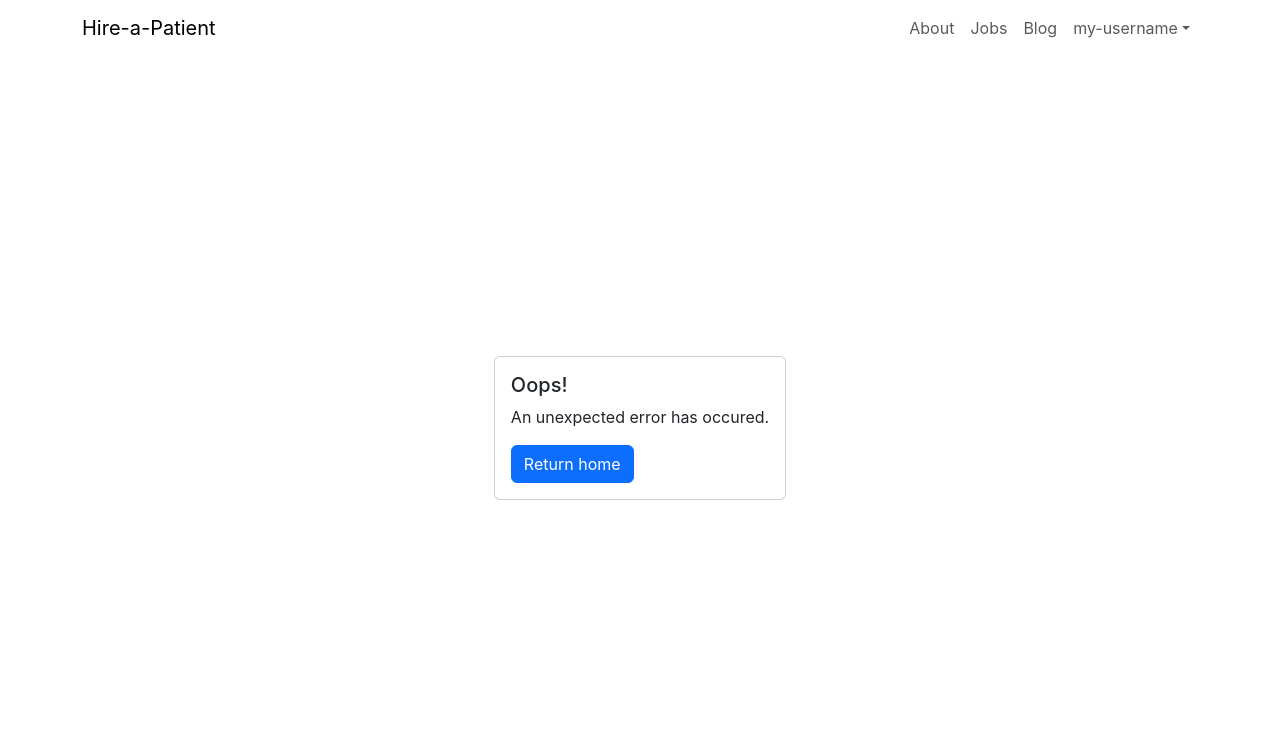
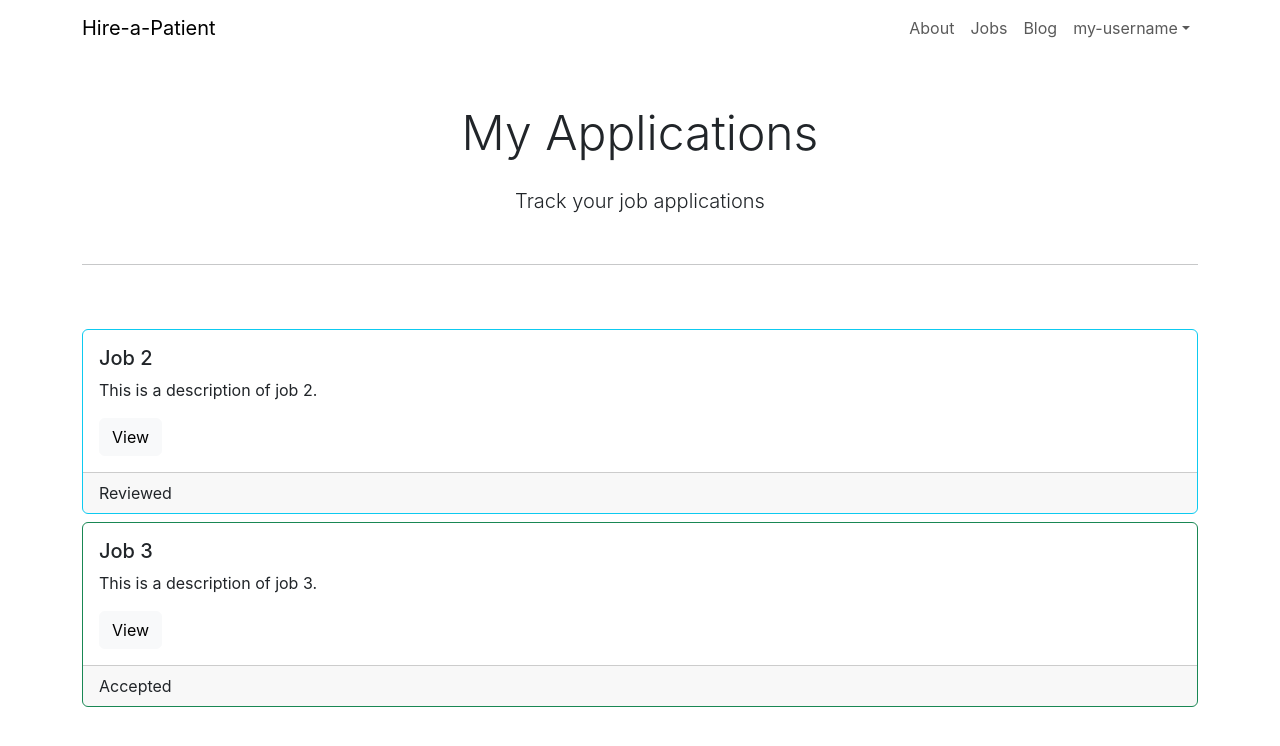
Before and after one commit to hansstanley/kidney-works, a React (Create React App) app: page /my-apps in a window 1280 px wide. Shown: the top 746 px of the page. Built offline with nearby package versions, Linux system fonts and the light colour scheme; no server answers.

Commit message:
Add page for applied jobs

```diff
--- a/src/App.tsx
+++ b/src/App.tsx
@@ -16,6 +16,8 @@ import {
   loadOne as oneJobLoader,
 } from './features/job/loaders';
 import AboutPage from './pages/AboutPage';
+import JobAppsPage from './pages/JobAppsPage';
+import { loader as jobAppsPageLoader } from './pages/JobAppsPage/JobAppsPage';
 
 const router = createBrowserRouter([
   { path: NAV_LINKS.HOME, element: <HomePage />, errorElement: <ErrorPage /> },
@@ -26,9 +28,14 @@ const router = createBrowserRouter([
     element: <JobDetailPage />,
     loader: oneJobLoader,
   },
+  {
+    path: NAV_LINKS.JOBS_APPLIED,
+    element: <JobAppsPage />,
+    loader: jobAppsPageLoader,
+  },
   { path: NAV_LINKS.BLOG, element: <BlogPage /> },
   { path: NAV_LINKS.PROFILE, element: <ProfilePage /> },
-  { path: NAV_LINKS.ABOUT, element: <AboutPage />},
+  { path: NAV_LINKS.ABOUT, element: <AboutPage /> },
 ]);
 
 function App() {
--- a/src/features/job/loaders.ts
+++ b/src/features/job/loaders.ts
@@ -1,4 +1,5 @@
 import { LoaderFunctionArgs } from 'react-router-dom';
+import AppJobApplication from '../../types/job-application.app';
 import AppJob from '../../types/job.app';
 
 const jobs: AppJob[] = [
@@ -22,6 +23,11 @@ const jobs: AppJob[] = [
   },
 ];
 
+const jobStatuses: AppJobApplication[] = [
+  { jobId: 2, status: 'reviewed' },
+  { jobId: 3, status: 'accepted' },
+];
+
 export async function loadOne({ params }: LoaderFunctionArgs) {
   const jobId = parseInt(params.jobId || '');
   if (isNaN(jobId)) {
@@ -33,3 +39,11 @@ export async function loadOne({ params }: LoaderFunctionArgs) {
 export async function loadAll() {
   return jobs;
 }
+
+export async function loadApplied() {
+  return jobs.filter((j) => jobStatuses.map((s) => s.jobId).includes(j.id));
+}
+
+export async function loadAppliedStatuses() {
+  return jobStatuses;
+}
--- /dev/null
+++ b/src/pages/JobAppsPage/JobAppsPage.tsx
@@ -0,0 +1,31 @@
+import { Container } from 'react-bootstrap';
+import { useLoaderData } from 'react-router-dom';
+import PageHero from '../../components/PageHero';
+import { loadApplied, loadAppliedStatuses } from '../../features/job/loaders';
+import AppJobApplication from '../../types/job-application.app';
+import AppJob from '../../types/job.app';
+import { JobsList } from '../JobsPage';
+
+export interface JobAppsPageData {
+  jobs: AppJob[];
+  apps: AppJobApplication[];
+}
+
+export async function loader(): Promise<JobAppsPageData> {
+  const [jobs, apps] = await Promise.all([
+    loadApplied(),
+    loadAppliedStatuses(),
+  ]);
+  return { jobs, apps };
+}
+
+export default function JobAppsPage() {
+  const { jobs, apps } = useLoaderData() as JobAppsPageData;
+
+  return (
+    <Container>
+      <PageHero title="My Applications" tagline="Track your job applications" />
+      <JobsList jobs={jobs} appliedStatuses={apps} hideActions />
+    </Container>
+  );
+}
--- /dev/null
+++ b/src/pages/JobAppsPage/index.ts
@@ -0,0 +1,3 @@
+import JobAppsPage from './JobAppsPage';
+
+export default JobAppsPage;
--- a/src/pages/JobsPage/JobsList.tsx
+++ b/src/pages/JobsPage/JobsList.tsx
@@ -1,20 +1,50 @@
 import { useMemo } from 'react';
-import { Button, ButtonGroup, Card } from 'react-bootstrap';
+import { Button, ButtonGroup, Card, Stack } from 'react-bootstrap';
+import AppJobApplication, {
+  AppJobStatus,
+} from '../../types/job-application.app';
 import AppJob from '../../types/job.app';
 import { NAV_LINKS } from '../../utils/constants';
 
 export interface JobsListProps {
   jobs?: AppJob[];
+  hideActions?: boolean;
+  appliedStatuses?: AppJobApplication[];
 }
 
-export default function JobsList({ jobs }: JobsListProps) {
+export default function JobsList({
+  jobs,
+  hideActions,
+  appliedStatuses,
+}: JobsListProps) {
   const hasJobs = useMemo(() => !!jobs?.length, [jobs]);
+  const hasStatuses = useMemo(() => !!appliedStatuses, [appliedStatuses]);
+
+  const statusToText: Map<AppJobStatus, string> = new Map([
+    ['open', 'Not applied'],
+    ['applied', 'Applied'],
+    ['reviewed', 'Reviewed'],
+    ['rejected', 'Rejected'],
+    ['accepted', 'Accepted'],
+  ]);
+
+  const statusToColour: Map<AppJobStatus, string | undefined> = new Map([
+    ['open', undefined],
+    ['applied', 'secondary'],
+    ['reviewed', 'info'],
+    ['rejected', 'danger'],
+    ['accepted', 'success'],
+  ]);
 
   return (
-    <>
+    <Stack gap={2}>
       {hasJobs ? (
         jobs?.map((j) => (
-          <Card key={j.id}>
+          <Card
+            key={j.id}
+            border={statusToColour.get(
+              appliedStatuses?.find((s) => s.jobId === j.id)?.status || 'open',
+            )}>
             <Card.Body>
               <Card.Title>{j.title}</Card.Title>
               <Card.Text>{j.description}</Card.Text>
@@ -22,9 +52,17 @@ export default function JobsList({ jobs }: JobsListProps) {
                 <Button variant="light" href={`${NAV_LINKS.JOBS}/${j.id}`}>
                   View
                 </Button>
-                <Button>Apply</Button>
+                {hideActions ? null : <Button>Apply</Button>}
               </ButtonGroup>
             </Card.Body>
+            {hasStatuses ? (
+              <Card.Footer>
+                {statusToText.get(
+                  appliedStatuses?.find((s) => s.jobId === j.id)?.status ||
+                    'open',
+                )}
+              </Card.Footer>
+            ) : null}
           </Card>
         ))
       ) : (
@@ -34,6 +72,6 @@ export default function JobsList({ jobs }: JobsListProps) {
           </Card.Body>
         </Card>
       )}
-    </>
+    </Stack>
   );
 }
--- a/src/utils/constants.ts
+++ b/src/utils/constants.ts
@@ -3,7 +3,7 @@ export const NAV_LINKS = {
   LOGIN: '/login',
   ABOUT: '/about',
   JOBS: '/jobs',
-  JOBS_APPLIED: '/applied',
+  JOBS_APPLIED: '/my-apps',
   BLOG: '/blog',
   PROFILE: '/profile',
 };
```
Also changed, not shown: src/types/job-application.app.ts (added, +11 -0 lines).
